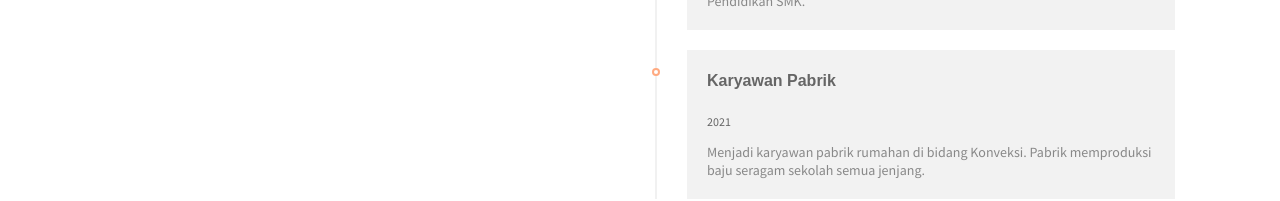
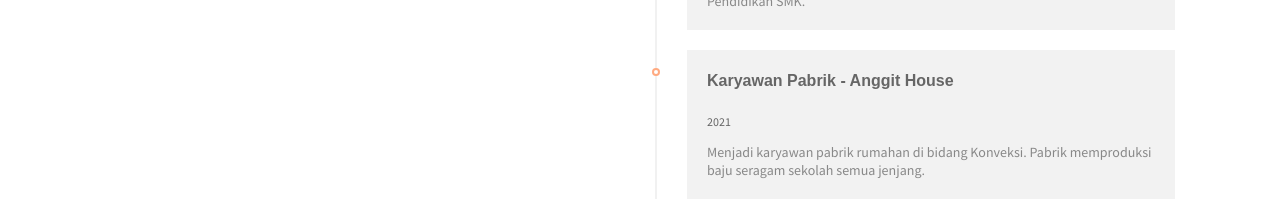
Before and after one commit to rizqims/rizqims.github.io, a plain HTML site: page index.html in a window 1280 px wide. Shown: the part 2480-2681 px from the top of the page. Drawn offline with Linux system fonts and the light colour scheme; files whose address does not match are found by name.

Commit message:
add nama perusahaan

```diff
--- a/index.html
+++ b/index.html
@@ -255,7 +255,7 @@
               </li>
               <li>
                 <div class="content-text">
-                  <h3 class="line-title">Karyawan Pabrik</h3>
+                  <h3 class="line-title">Karyawan Pabrik - Anggit House</h3>
                   <span>2021</span>
                   <p class="line-text"> Menjadi karyawan pabrik rumahan di
                     bidang Konveksi. Pabrik memproduksi
```
